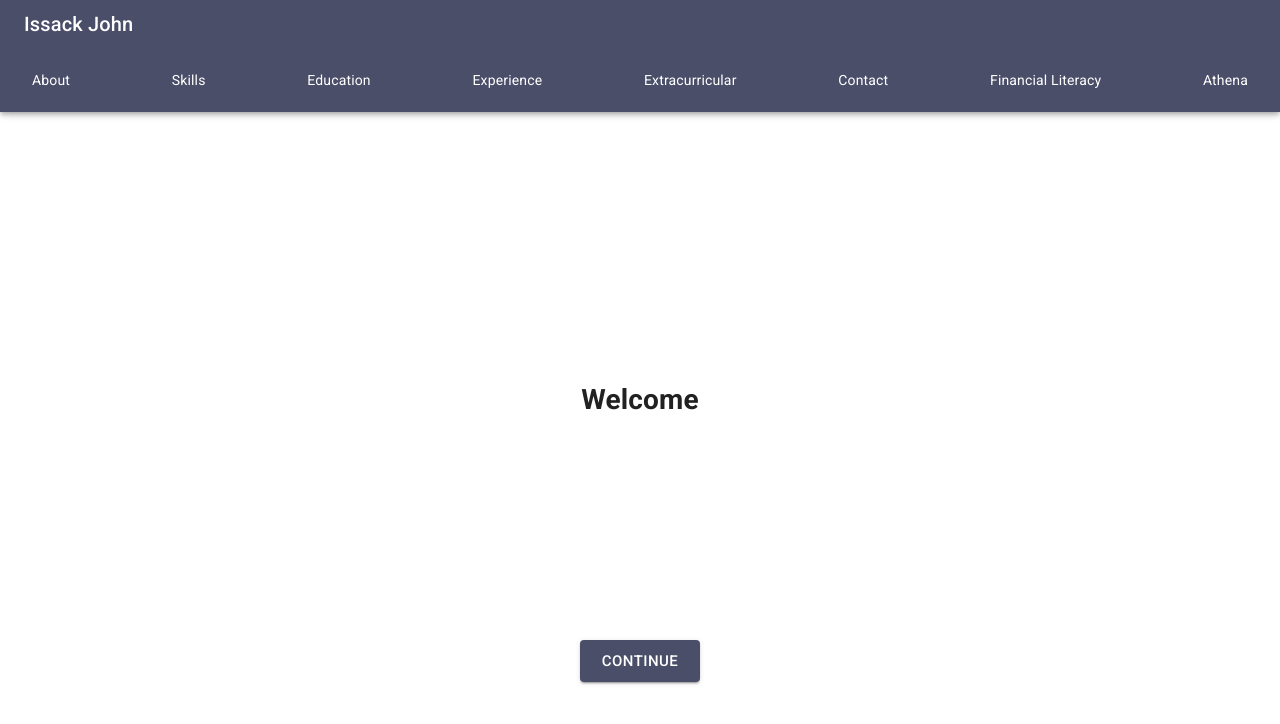
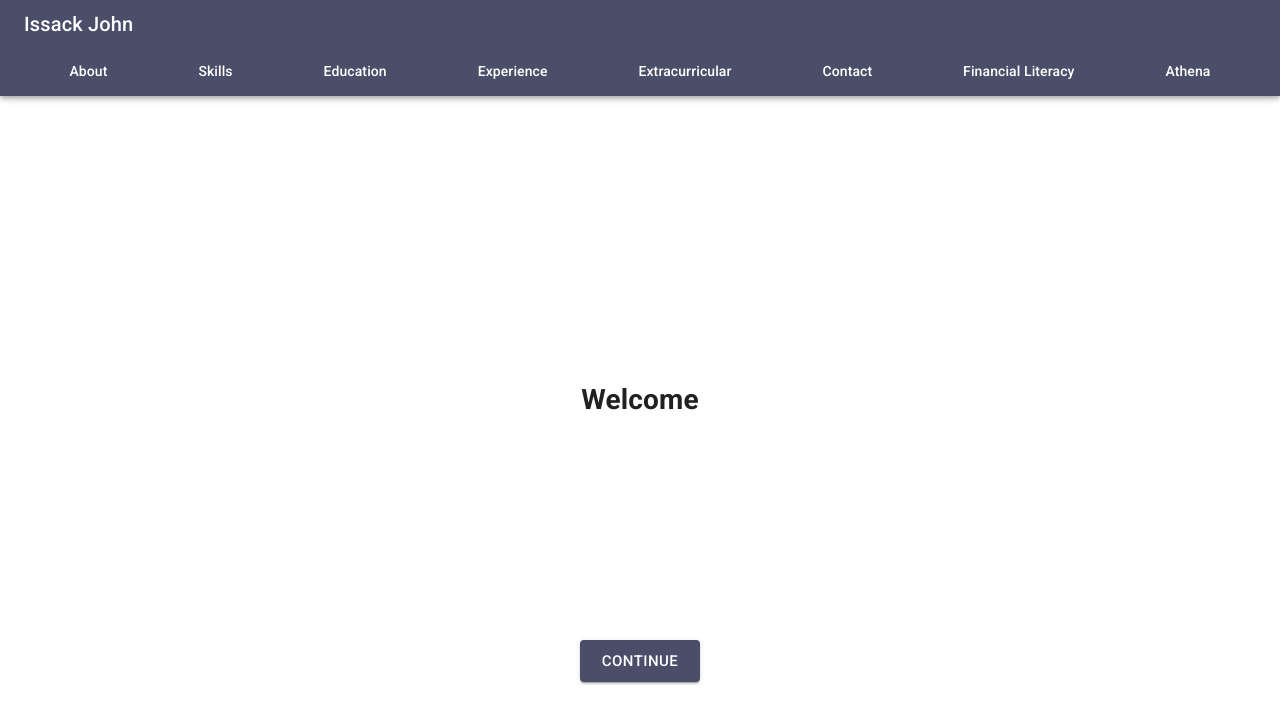
Before and after one commit to issackj1/react-site, a React (Create React App) app: page / in a window 1280 px wide. Shown: the top 724 px of the page. Built offline with nearby package versions, Linux system fonts and the light colour scheme.

Commit message:
minor fixes

```diff
--- a/src/components/Home.tsx
+++ b/src/components/Home.tsx
@@ -50,6 +50,7 @@ export const Home: React.FC<Props> = (props) => {
 	const backgroundLayerSpeed = 0.5;
 	const mainLayerSpeed = 1;
 	const buttonLayerSpeed = 0.5;
+	const numOfButtons = 6;
 
 	return (<>
 		<Parallax pages={ 7 } scrolling={ true } ref={ setParallax }>
@@ -69,7 +70,7 @@ export const Home: React.FC<Props> = (props) => {
 			</ParallaxLayer>
 
 			<ParallaxLayer offset={ 0 } speed={ 2 } factor={ 1 / 6 }>
-				<NavBar parallax={ parallax }/>
+					<NavBar parallax={ parallax }/>
 			</ParallaxLayer>
 
 			<ParallaxLayer
@@ -100,9 +101,9 @@ export const Home: React.FC<Props> = (props) => {
 			</ParallaxLayer>
 
 			{/*button*/ }
-			{ Array.from(Array(6)).map((object, i) => <ParallaxLayer key={ i } offset={ i + 0.8 } speed={ 1 }>
+			{ Array.from(Array(numOfButtons)).map((object, i) => <ParallaxLayer key={ i } offset={ i + 0.8 } speed={ 1 }>
 					<Grid container justify="center">
-						<span onClick={ () => parallax.scrollTo(i === buttons.length - 1 ? 1 : i + 1) }>
+						<span onClick={ () => parallax.scrollTo(i === numOfButtons - 1 ? 1 : i + 1) }>
 							<Button variant="contained" color={ "primary" } size={ "large" }
 					        block={ "true" }>Continue</Button>
 						</span>
--- a/src/components/NavBar.tsx
+++ b/src/components/NavBar.tsx
@@ -1,6 +1,6 @@
 // @ts-nocheck
 import React from 'react';
-import { AppBar, Button, Fab, Link, Toolbar, Typography, Zoom, } from "@material-ui/core";
+import { AppBar, Button, Container, Fab, Link, Toolbar, Typography, Zoom, } from "@material-ui/core";
 import { Parallax } from "react-spring/renderprops-addons";
 import { navProps } from "../constants";
 import { makeStyles } from "@material-ui/core/styles";
@@ -20,7 +20,7 @@ const useStyles = makeStyles((theme) => ({
 		flexWrap: 'wrap'
 	},
 	toolbarSecondary: {
-		justifyContent: "space-between",
+		justifyContent: "space-around",
 		overflowX: "auto"
 	},
 	toolbarLink: {
@@ -77,15 +77,16 @@ export const NavBar: React.FC<Props> = ({ parallax }) => {
 						</Link>
 					</Typography>
 				</Toolbar>
-				<Toolbar className={classes.toolbarSecondary}>
-					{ navLinks.map(({ title }, i) => <Link noWrap
-					                                       className={classes.toolbarLink}
-					                                       onClick={ () => parallax.scrollTo(i + 1) }
-					                                       key={ i }
-					                                       color="inherit" variant={"text"}>{ title }</Link>
-					) }
-					<Link noWrap className={classes.toolbarLink} color={"inherit"} href={"/financialLiteracy"} variant={"text"}>Financial Literacy</Link>
-					<Link nowrap className={classes.toolbarLink} color={"inherit"} href={"/athena"} variant={"text"}>Athena</Link>
+				<Toolbar variant={"dense"} className={classes.toolbarSecondary}>
+						{ navLinks.map(({ title }, i) => <Link noWrap
+						                                       underline={"none"}
+						                                       className={classes.toolbarLink}
+						                                       onClick={ () => parallax.scrollTo(i + 1) }
+						                                       key={ i }
+						                                       color="inherit" variant={"subtitle2"}>{ title }</Link>
+						) }
+						<Link noWrap underline={"none"} className={classes.toolbarLink} color={"inherit"} href={"/financialLiteracy"} variant={"subtitle2"}>Financial Literacy</Link>
+						<Link nowrap underline={"none"} className={classes.toolbarLink} color={"inherit"} href={"/athena"} variant={"subtitle2"}>Athena</Link>
 				</Toolbar>
 				<ScrollTop>
 					<Fab color="secondary" size="small" aria-label="scroll back to top">
```
Also changed, not shown: 1 other file (tests, documents, lock files or other folders).
